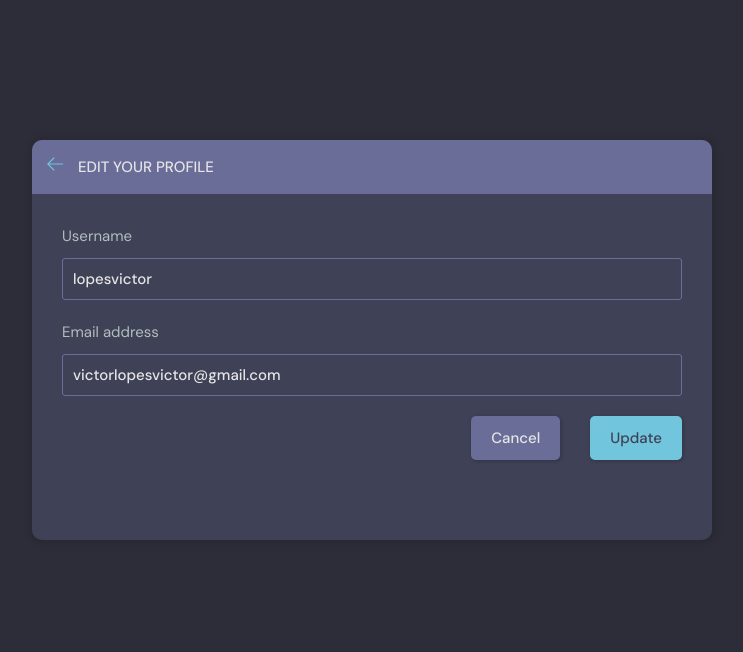
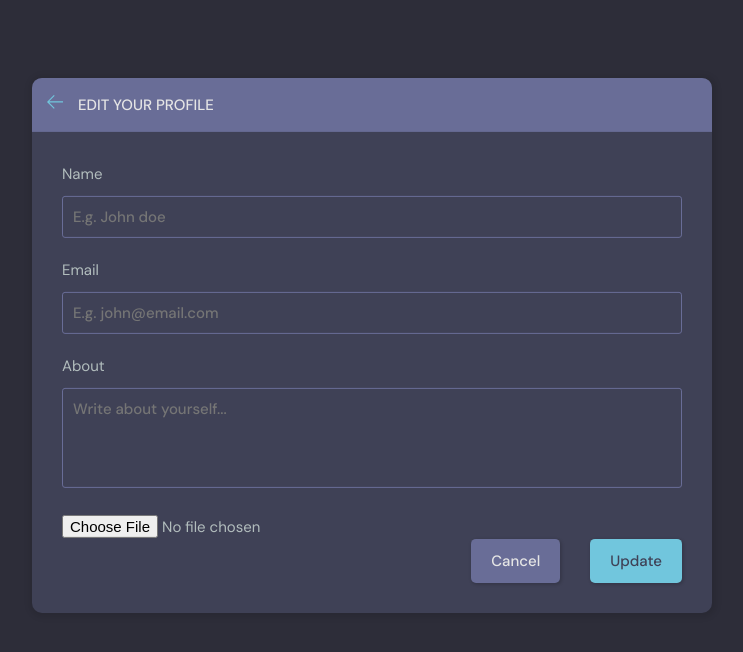
Before and after one commit to lopesvictor1/Roleplay-Nexus, a Django app: page /update-user/ in a window 1280 px wide. Shown: the part 76-728 px from the top of the page, without its empty margins (268-1011 px from the left). Run offline with Django 4.2, Linux system fonts and the light colour scheme; a user stored in the database is signed in; data comes from the database, SQL or seed files in the repository; both versions use the stored data as it was after the commit.

Commit message:
UserProfile and avatars

```diff
--- a/ProjetoStudyBud/urls.py
+++ b/ProjetoStudyBud/urls.py
@@ -3,10 +3,12 @@
 
 from django.contrib import admin
 from django.urls import path, include
+from django.conf import settings
+from django.conf.urls.static import static
 
 
 urlpatterns = [
     path('admin/', admin.site.urls),
     path('', include('base.urls')),
     path('api/', include('base.api.urls'))
-]
+] + static(settings.MEDIA_URL, document_root=settings.MEDIA_ROOT)
--- a/base/admin.py
+++ b/base/admin.py
@@ -1,6 +1,7 @@
 from django.contrib import admin
-from .models import Room, Topic, Message
+from .models import Room, Topic, Message, UserProfile
 
 admin.site.register(Room)
 admin.site.register(Topic)
 admin.site.register(Message)
+admin.site.register(UserProfile)
--- a/base/api/urls.py
+++ b/base/api/urls.py
@@ -3,6 +3,6 @@ from . import views
 
 urlpatterns =[
     path('', views.getRoute, name='route'),
-    path('rooms/', views.getRooms, name='rooms'),
-    path('room/<str:pk>/', views.getRoom, name='room'),
+    path('rooms/', views.getRooms, name='api-rooms'),
+    path('room/<str:pk>/', views.getRoom, name='api-room'),
 ]
--- a/base/forms.py
+++ b/base/forms.py
@@ -1,13 +1,7 @@
 from django.forms import ModelForm
 from .models import Room
-from .models import User
 
 class RoomForm(ModelForm):
     class Meta:
         model = Room
         fields = ['name', 'topic', 'description']
-
-class UserForm(ModelForm):
-    class Meta:
-        model = User
-        fields = ['username', 'email']
--- a/base/models.py
+++ b/base/models.py
@@ -1,6 +1,13 @@
 #onde ficam armazenados os modelos das tabelas do banco de dados
 from django.db import models
 from django.contrib.auth.models import User
+
+
+class UserProfile(models.Model):
+    user = models.OneToOneField(User, on_delete=models.CASCADE)
+    name = models.CharField(max_length=50)
+    about = models.TextField(max_length=200)
+    avatar = models.ImageField(upload_to='media/avatars', default='media/avatars/avatar.svg', blank=True)
 
 
 class Topic(models.Model):
--- a/base/templates/base/profile.html
+++ b/base/templates/base/profile.html
@@ -12,7 +12,7 @@
       <div class="profile">
         <div class="profile__avatar">
           <div class="avatar avatar--large active">
-            <img src="{{user.avatar.url}}" />
+            <img src="{{userProfile.avatar.url}}" />
           </div>
         </div>
         <div class="profile__info">
--- a/base/templates/base/update_user.html
+++ b/base/templates/base/update_user.html
@@ -21,12 +21,22 @@
         <form class="form" action="" method="POST" enctype="multipart/form-data">
           {% csrf_token %}
 
-          {% for field in form %}
           <div class="form__group">
-            <label for="{{field.label}}">{{field.label}}</label>
-            {{field}}
+            <label for="username">Name</label>
+            <input id="username" name="username" type="text" placeholder="E.g. John doe" />
           </div>
-          {% endfor %}
+
+          <div class="form__group">
+            <label for="email">Email</label>
+            <input id="email" name="email" type="text" placeholder="E.g. john@email.com" />
+          </div>
+
+          <div class="form__group">
+            <label for="About">About</label>
+            <textarea name="about" id="about" placeholder="Write about yourself..."></textarea>
+          </div>
+
+          <input type="file" name="avatar" accept="image/png, image/gif, image/jpeg" />
 
           <div class="form__action">
             <a class="btn btn--dark" href="index.html">Cancel</a>
--- a/base/views.py
+++ b/base/views.py
@@ -6,9 +6,10 @@ from django.contrib.auth.models import User
 from django.contrib import messages
 from django.contrib.auth.forms import UserCreationForm
 from django.contrib.auth import authenticate, login, logout
-from .models import Room, Topic, Message
-from .forms import RoomForm, UserForm
+from .models import Room, Topic, Message, UserProfile
+from .forms import RoomForm
 from django.db.models import Count
+import re
 
 '''rooms=[
     {'id':1, 'name':'Bud'},
@@ -59,6 +60,8 @@ def registerUser(request):
             user = form.save(commit=False)
             user.username = user.username.lower()
             user.save()
+            userProfile = UserProfile(user=user, name=user.username)
+            userProfile.save()
             login(request, user)
             return redirect('home')
         else:
@@ -109,10 +112,11 @@ def room(request, pk):
 
 def user_profile(request, pk):
     user = User.objects.get(id=pk)
+    userProfile = UserProfile.objects.get(user__id = user.id)
     rooms = user.room_set.all()
     room_messages = user.message_set.all()
     topics = Topic.objects.all()
-    context = {'user' : user, 'rooms' : rooms, 'room_messages' : room_messages, 'topics' : topics}
+    context = {'user' : user, 'rooms' : rooms, 'room_messages' : room_messages, 'topics' : topics, 'userProfile' : userProfile}
     return render(request, 'base/profile.html', context)
 
 
@@ -192,17 +196,50 @@ def delete_message(request, pk):
 @login_required(login_url='/login')
 def update_user(request):
     user = request.user
-    form = UserForm(instance=user)
+    userProfile = UserProfile.objects.get(user__username = user)
 
     if request.method == 'POST':
-        form = UserForm(request.POST, instance=user)
-        if form.is_valid():
-            form.save()
-            return redirect('user-profile', pk=user.id)
+        name = request.POST.get('username')
+        email = request.POST.get('email')
+        about = request.POST.get('about')
+        avatar = request.FILES.get('avatar')
+
+        valid = True
+
+        if len(name) == 0:
+            name = userProfile.name
+        elif len(name) < 2:
+            messages.error(request, 'The name has to be at least 2 character long')
+            valid = False
+
+        if len(email) == 0:
+            email = userProfile.user.email
+        elif not re.search(r'[\w.]+\@[\w.]+', email):
+            messages.error(request, 'Please enter a valid Email')
+            valid = False
+
+        if len(about) == 0:
+            about = userProfile.about
+        elif len(about) < 10:
+            messages.error(request, 'The about section has to be at least 10 character long')
+            valid = False
+
+        print(avatar)
+
+        if not avatar:
+            avatar = userProfile.avatar
+
+        if valid == True:
+            userProfile.name = name
+            userProfile.user.email = email
+            userProfile.about = about
+            userProfile.avatar = avatar
+
+            userProfile.save()
+            userProfile.user.save()
 
 
-
-    context = {'form':form}
+    context = {}
     return render(request, 'base/update_user.html', context)
 
 
```
Also changed, not shown: db.sqlite3, media/avatars/Gorá.jpg (added), media/avatars/avatar.png (added).
